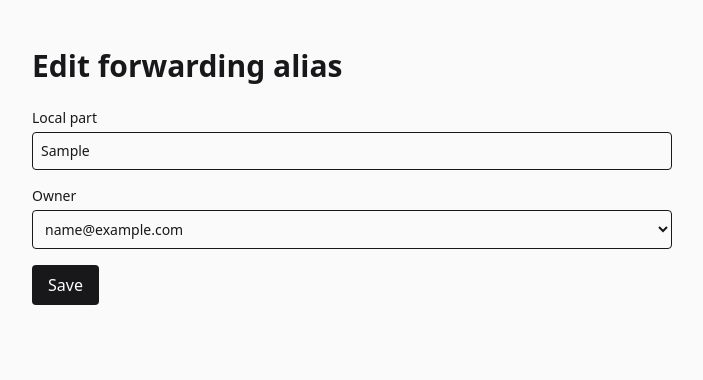
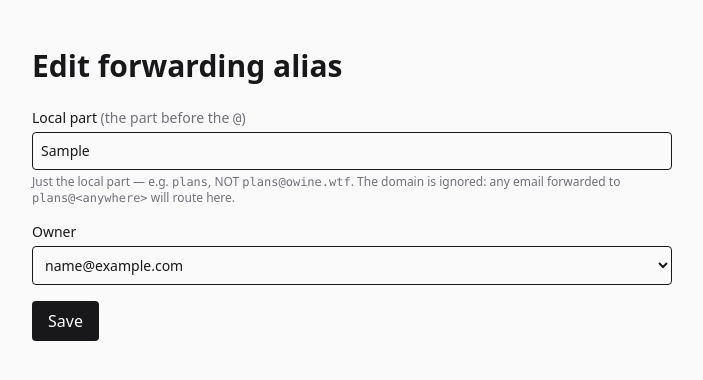
Before and after one commit to owine/trip-tracker, a FastAPI app: template src/trip_tracker/templates/admin/alias_form.html in a window 1280 px wide. Shown: the top 380 px of the page, without its empty margins (288-991 px from the left). Run offline with FastAPI, Linux system fonts and the light colour scheme; the template is opened without the code that fills it: most values are stand-ins (such as "Sample title", 1, 10 or a date in 2020); style sheets or scripts are compiled from the project's sources; parts of the project's set-up code (start-up, migrations or seed data) failed here and were passed over; some libraries are stand-ins or nearby versions.

Commit message:
ui(admin): clearer label + help text on aliases form/list

```diff
--- a/src/trip_tracker/templates/admin/alias_form.html
+++ b/src/trip_tracker/templates/admin/alias_form.html
@@ -7,12 +7,18 @@
         action="{{ '/admin/aliases/' ~ alias.id if alias else '/admin/aliases' }}"
         class="mt-6 space-y-4">
     <label class="block text-sm">
-      Local part
+      Local part <span class="text-zinc-500">(the part before the <code>@</code>)</span>
       <input class="mt-1 w-full rounded border p-2"
              name="local_part"
              pattern="[a-z0-9._%+-]+"
+             placeholder="plans"
              required
              value="{{ alias.local_part if alias else '' }}">
+      <span class="mt-1 block text-xs text-zinc-500">
+        Just the local part — e.g. <code>plans</code>, NOT <code>plans@owine.wtf</code>.
+        The domain is ignored: any email forwarded to <code>plans@&lt;anywhere&gt;</code>
+        will route here.
+      </span>
     </label>
     <label class="block text-sm">
       Owner
```
Also changed, not shown: src/trip_tracker/templates/admin/alias_list.html (+7 -0 lines).
